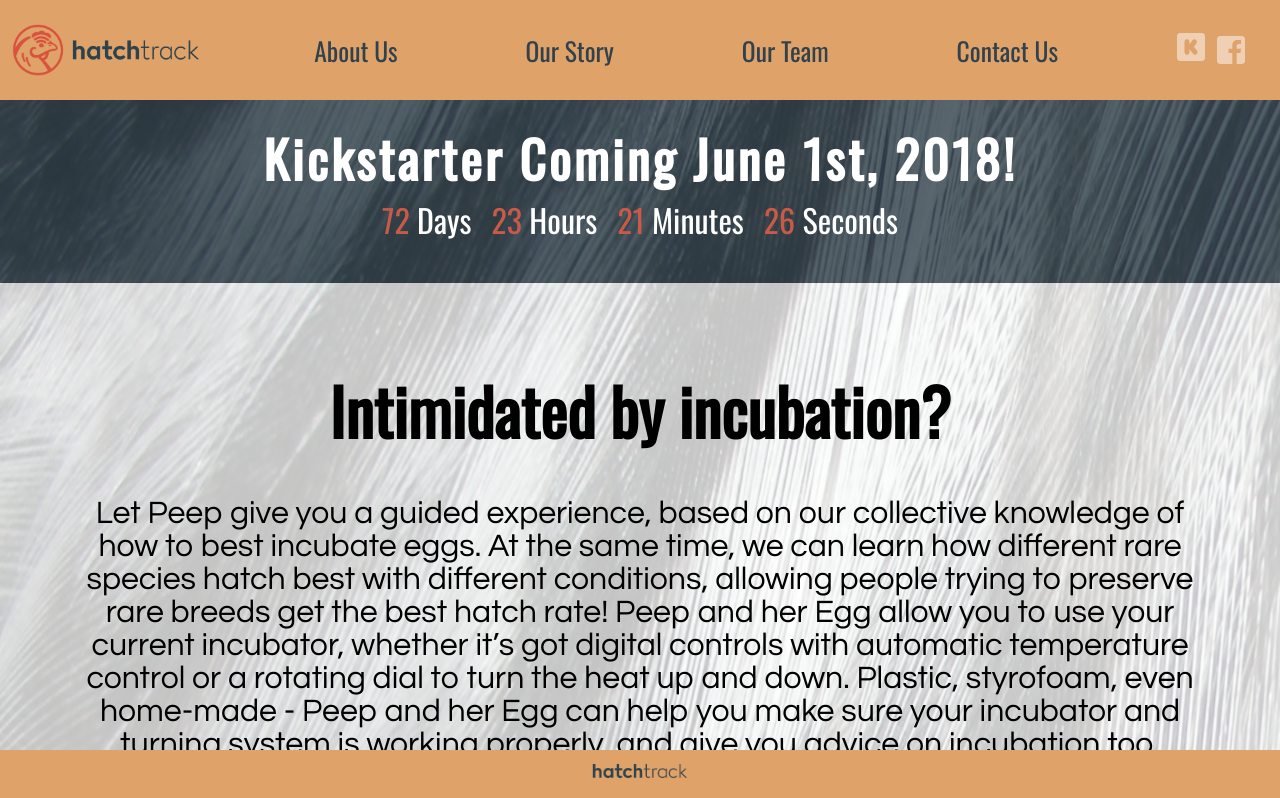
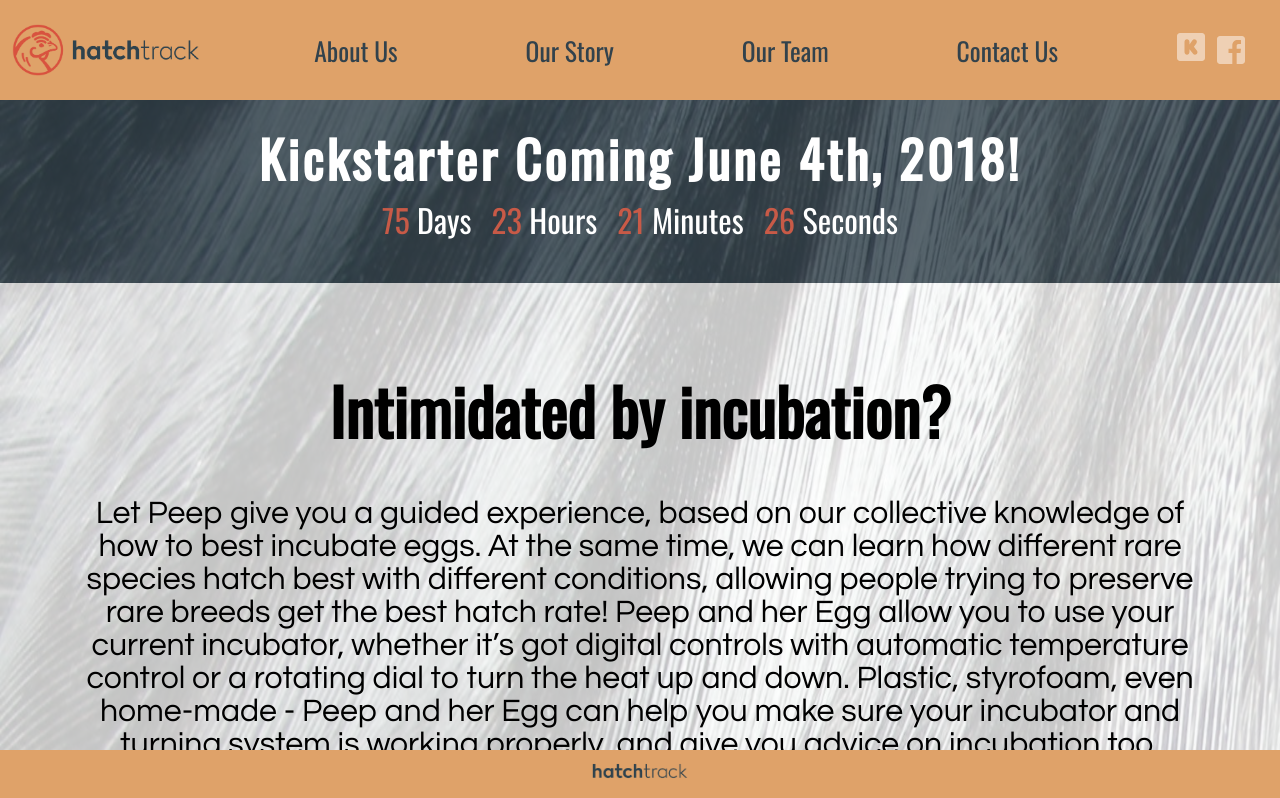
Before and after one commit to jcstorms1/ht-web-mockup, a React (Create React App) app: page / in a window 1280 px wide. Shown: the top 798 px of the page. Built offline with nearby package versions, Linux system fonts and the light colour scheme; a web font is replaced by a local one.

Commit message:
switched launch date to June 4th

```diff
--- a/src/components/kickstarter.js
+++ b/src/components/kickstarter.js
@@ -9,7 +9,7 @@
     mins: 0,
     seconds: "",
     intervalId: null,
-    deadline: "2018-05-31 23:59:59",
+    deadline: "2018-06-3 23:59:59",
     launched: false
   };
 
@@ -40,7 +40,7 @@
     console.log(this.state.intervalId);
     return (
       <section className="kickstarter">
-        <h1>Kickstarter Coming June 1st, 2018!</h1>
+        <h1>Kickstarter Coming June 4th, 2018!</h1>
         {this.state.seconds === "" && !this.state.launched ? (
           <span>Calculating...</span>
         ) : (
```
Also changed, not shown: 1 other file (tests, documents, lock files or other folders).
